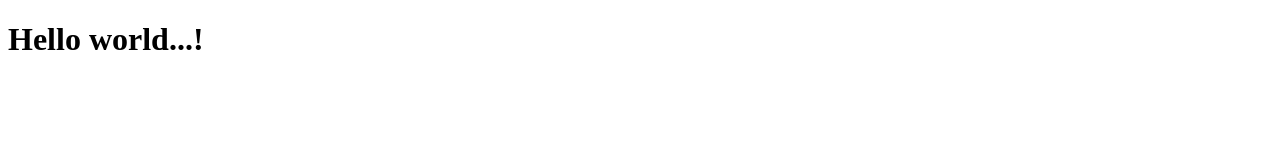
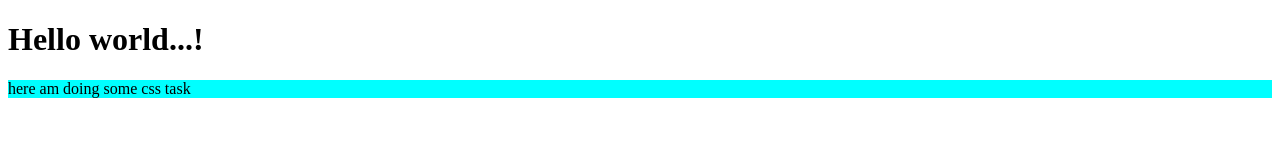
Before and after one commit to shweta-sanagalad/quizApp, a plain HTML site: page index.html in a window 1280 px wide. Drawn offline with Linux system fonts and the light colour scheme.

Commit message:
this is my second commit

```diff
--- a/index.html
+++ b/index.html
@@ -4,8 +4,15 @@
     <meta charset="UTF-8">
     <meta name="viewport" content="width=device-width, initial-scale=1.0">
     <title>Document</title>
+    <style>
+        .home{
+            background-color: aqua;
+        }
+
+    </style>
 </head>
 <body>
     <h1>Hello world...!</h1>
+    <p class="home">here am doing some css task</p>
 </body>
 </html>
```
